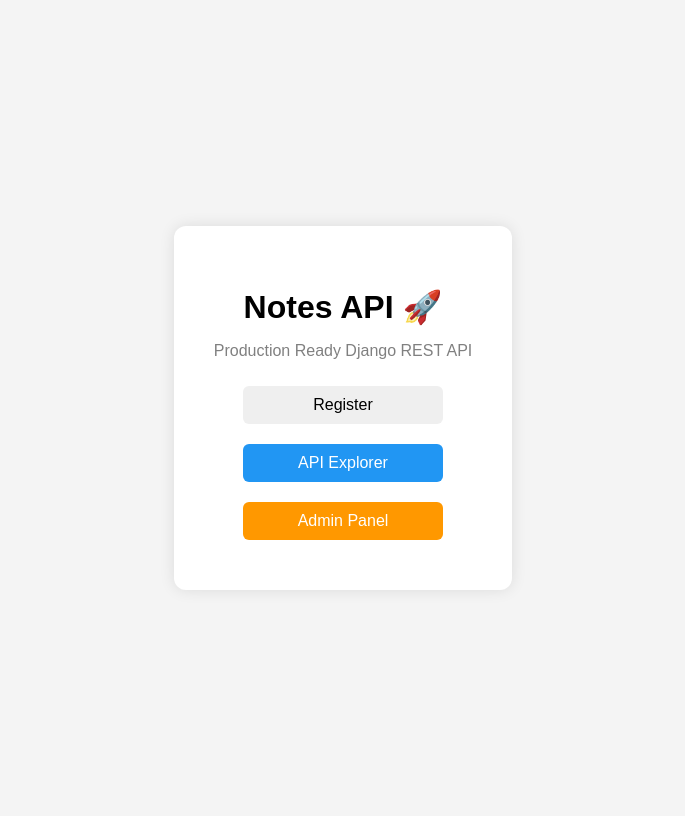
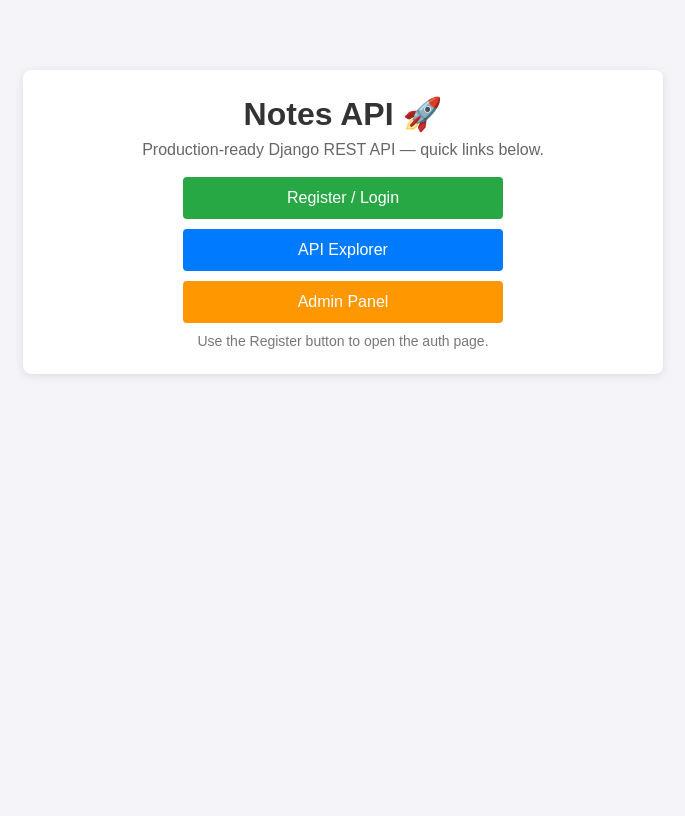
Before and after one commit to Suryansh-136/notes_api, a Django app: page / in a window 1280 px wide. Shown: the whole page, without its empty margins (297-982 px from the left). After the commit the page ends 376 px from the top, so only its background shows below. Run offline with Django 5.2, Linux system fonts and the light colour scheme.

Commit message:
Beautify the auth

```diff
--- a/notes_api/templates/home.html
+++ b/notes_api/templates/home.html
@@ -4,87 +4,34 @@
     <title>Notes API</title>
 
     <style>
-        body{
-            font-family: Arial, sans-serif;
-            background:#f4f4f4;
-            display:flex;
-            justify-content:center;
-            align-items:center;
-            height:100vh;
-        }
-
-        .card{
-            background:white;
-            padding:40px;
-            border-radius:12px;
-            text-align:center;
-            box-shadow:0 0 15px rgba(0,0,0,0.1);
-        }
-
-        h1{
-            margin-bottom:10px;
-        }
-
-        p{
-            color:gray;
-        }
-
-        a{
-            text-decoration:none;
-        }
-
-        button{
-            width:200px;
-            padding:10px;
-            margin:10px;
-            border:none;
-            border-radius:6px;
-            cursor:pointer;
-            font-size:16px;
-        }
-
-        .register{
-            background:#4CAF50;
-            color:white;
-        }
-
-        .api{
-            background:#2196F3;
-            color:white;
-        }
-
-        .admin{
-            background:#ff9800;
-            color:white;
-        }
+        body { font-family: sans-serif; max-width: 640px; margin: 50px auto; padding: 20px; background: #f4f4f9; }
+        .card { background: white; padding: 25px; border-radius: 8px; box-shadow: 0 2px 10px rgba(0,0,0,0.1); }
+        h1 { text-align: center; color: #333; margin: 0 0 8px 0; }
+        p { text-align: center; color: #666; margin: 0 0 18px 0; }
+        .actions { display: flex; flex-direction: column; gap: 10px; align-items: center; }
+        a { width: 100%; max-width: 320px; }
+        button { width: 100%; padding: 12px; border: none; border-radius: 4px; font-size: 16px; cursor: pointer; }
+        .primary { background: #007bff; color: white; }
+        .success { background: #28a745; color: white; }
+        .warning { background: #ff9800; color: white; }
+        .small { font-size: 14px; color: #777; text-align: center; margin-top: 10px; }
     </style>
 </head>
 
 <body>
 
-<div class="card">
+    <div class="card">
+        <h1>Notes API 🚀</h1>
+        <p>Production-ready Django REST API — quick links below.</p>
 
-    <h1>Notes API 🚀</h1>
+        <div class="actions">
+            <a href="auth-page/"><button class="success">Register / Login</button></a>
+            <a href="/api/"><button class="primary">API Explorer</button></a>
+            <a href="/admin/"><button class="warning">Admin Panel</button></a>
+        </div>
 
-    <p>Production Ready Django REST API</p>
-
-    <a href="auth-page/">
-        <button class="auth-page">Register</button>
-    </a>
-
-    <br>
-
-    <a href="/api/">
-        <button class="api">API Explorer</button>
-    </a>
-
-    <br>
-
-    <a href="/admin/">
-        <button class="admin">Admin Panel</button>
-    </a>
-
-</div>
+        <div class="small">Use the Register button to open the auth page.</div>
+    </div>
 
 </body>
 </html>
```
